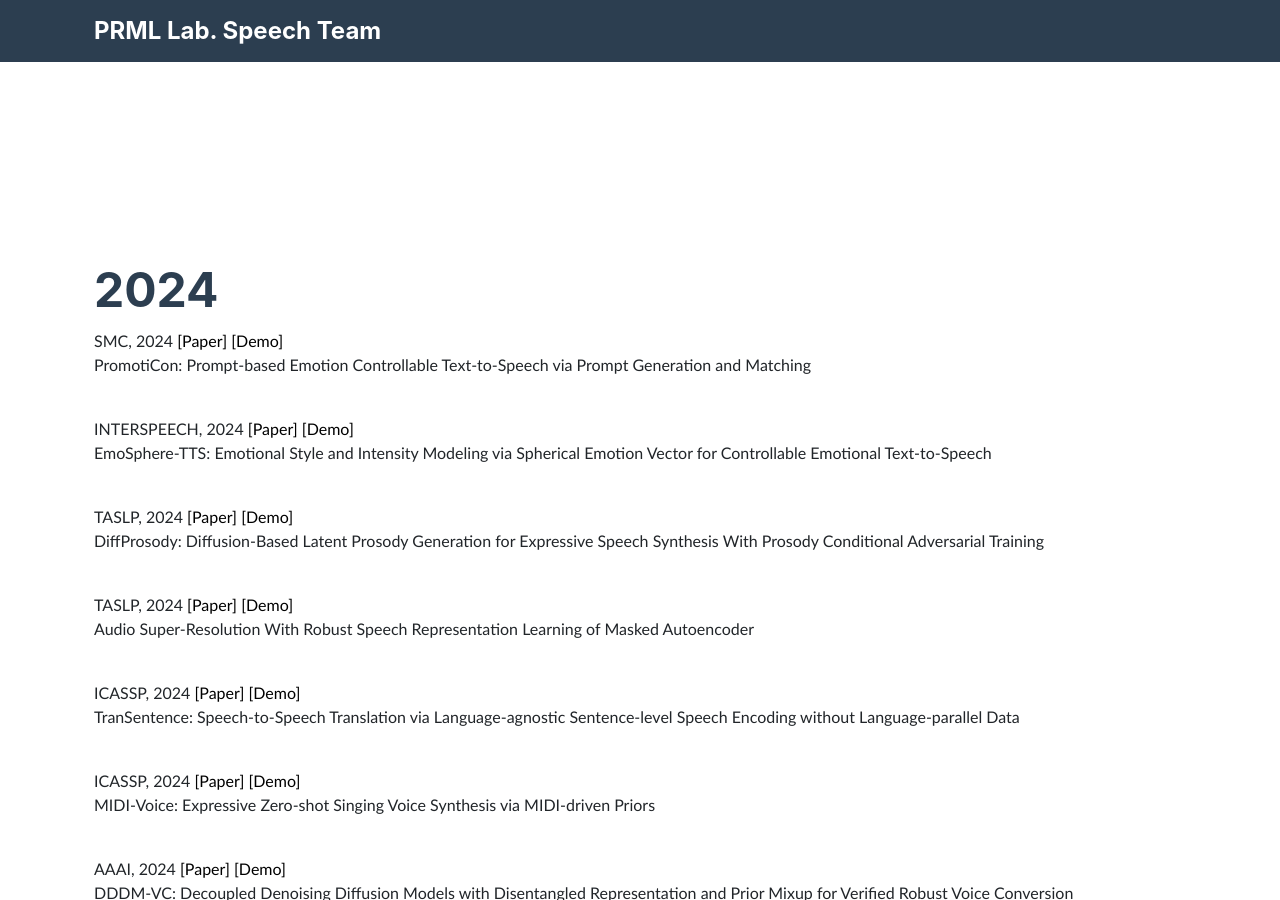
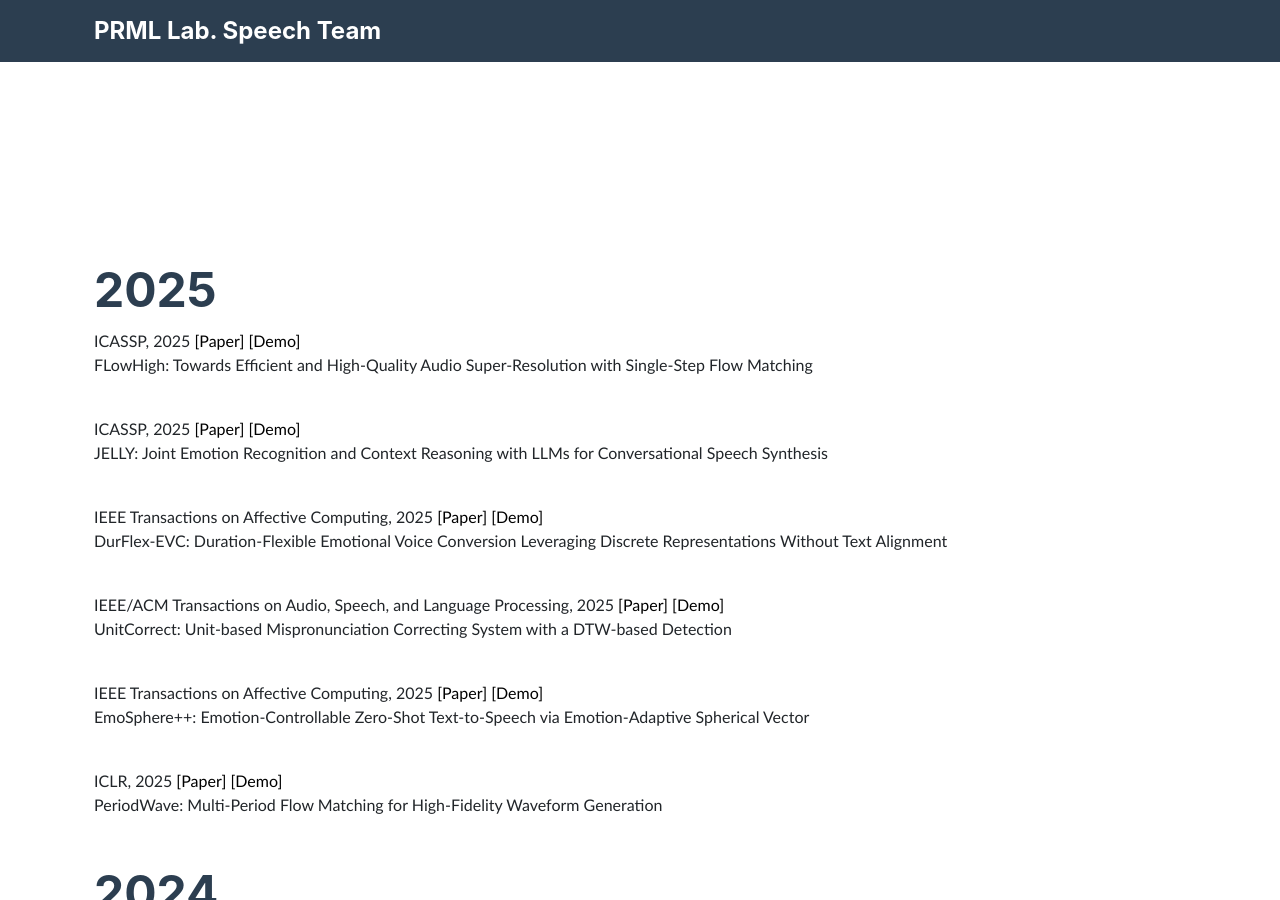
Before and after one commit to speech-team-korea/speech-team-korea.github.io, a Jekyll site: the page publications.html, which Jekyll copies as it is, in a window 1280 px wide and 900 px high, scrolled down 482 px. Built offline with Jekyll 4.4.1, drawn with Linux system fonts in a browser that asks for light colours; nearby versions of some CDN libraries; some web fonts are replaced.

Commit message:
Update publications.html

```diff
--- a/publications.html
+++ b/publications.html
@@ -97,6 +97,104 @@
         </div>
         <!-- Portfolio Grid Items-->
         <h2 class="page-section-heading text-secondary mb-0 d-inline-block">
+          2025
+        </h2>
+        <p></p>
+        <div class="row justify-content-center">
+          <div class="col-lg-12 ml-auto">
+            <table
+              class="table table-responsive align-content-center"
+              style="background-color: whitesmoke; border-radius: 20px"
+            >
+              <thead>
+                <tr>
+                  <h7
+                    >ICASSP, <time>2025 </time>
+                    <a href="https://arxiv.org/abs/2501.04926">[Paper]</a>
+                    <a href="https://jjunak-yun.github.io/FLowHigh/"
+                      >[Demo]</a
+                    >
+                  </h7>
+                  <p>
+                    FLowHigh: Towards Efficient and High-Quality Audio Super-Resolution with Single-Step Flow Matching
+                  </p>
+                  <br />
+                </tr>
+                <tr>
+                  <h7
+                    >ICASSP, <time>2025 </time>
+                    <a href="https://arxiv.org/abs/2501.04904">[Paper]</a>
+                    <a href="https://jh-cha-prml.github.io/JELLY/"
+                      >[Demo]</a
+                    >
+                  </h7>
+                  <p>
+                    JELLY: Joint Emotion Recognition and Context Reasoning with LLMs for Conversational Speech Synthesis
+                  </p>
+                  <br />
+                </tr>
+
+                <tr>
+                  <h7
+                    >IEEE Transactions on Affective Computing, <time>2025 </time>
+                    <a href="https://ieeexplore.ieee.org/stamp/stamp.jsp?arnumber=10844546">[Paper]</a>
+                    <a href="https://prml-lab-speech-team.github.io/durflex/"
+                      >[Demo]</a
+                    >
+                  </h7>
+                  <p>
+                    DurFlex-EVC: Duration-Flexible Emotional Voice Conversion Leveraging Discrete Representations Without Text Alignment
+                  </p>
+                  <br />
+                </tr>
+
+                <tr>
+                  <h7
+                    >IEEE/ACM Transactions on Audio, Speech, and Language Processing, <time>2025 </time>
+                    <a href="https://ieeexplore.ieee.org/stamp/stamp.jsp?arnumber=10959715">[Paper]</a>
+                    <a href="https://prml-lab-speech-team.github.io/demo/UnitCorrect/"
+                      >[Demo]</a
+                    >
+                  </h7>
+                  <p>
+                    UnitCorrect: Unit-based Mispronunciation Correcting System with a DTW-based Detection
+                  </p>
+                  <br />
+                </tr>
+
+                <tr>
+                  <h7
+                    >IEEE Transactions on Affective Computing, <time>2025 </time>
+                    <a href="https://ieeexplore.ieee.org/document/10965917">[Paper]</a>
+                    <a href="https://choddeok.github.io/EmoSphere-Demo/"
+                      >[Demo]</a
+                    >
+                  </h7>
+                  <p>
+                    EmoSphere++: Emotion-Controllable Zero-Shot Text-to-Speech via Emotion-Adaptive Spherical Vector
+                  </p>
+                  <br />
+                </tr>
+
+                <tr>
+                  <h7
+                    >ICLR, <time>2025 </time>
+                    <a href="https://arxiv.org/abs/2408.07547">[Paper]</a>
+                    <a href="https://github.com/sh-lee-prml/PeriodWave"
+                      >[Demo]</a
+                    >
+                  </h7>
+                  <p>
+                    PeriodWave: Multi-Period Flow Matching for High-Fidelity Waveform Generation
+                  </p>
+                  <br />
+                </tr>
+
+              </thead>
+            </table>
+          </div>
+        </div>
+        <h2 class="page-section-heading text-secondary mb-0 d-inline-block">
           2024
         </h2>
         <p></p>
@@ -110,8 +208,8 @@
                 <tr>
                   <h7
                     >SMC, <time>2024 </time>
-                    <a href="">[Paper]</a>
-                    <a href=""
+                    <a href="https://ieeexplore.ieee.org/document/10831218">[Paper]</a>
+                    <a href="https://promoticon.github.io/"
                       >[Demo]</a
                     >
                   </h7>
```
